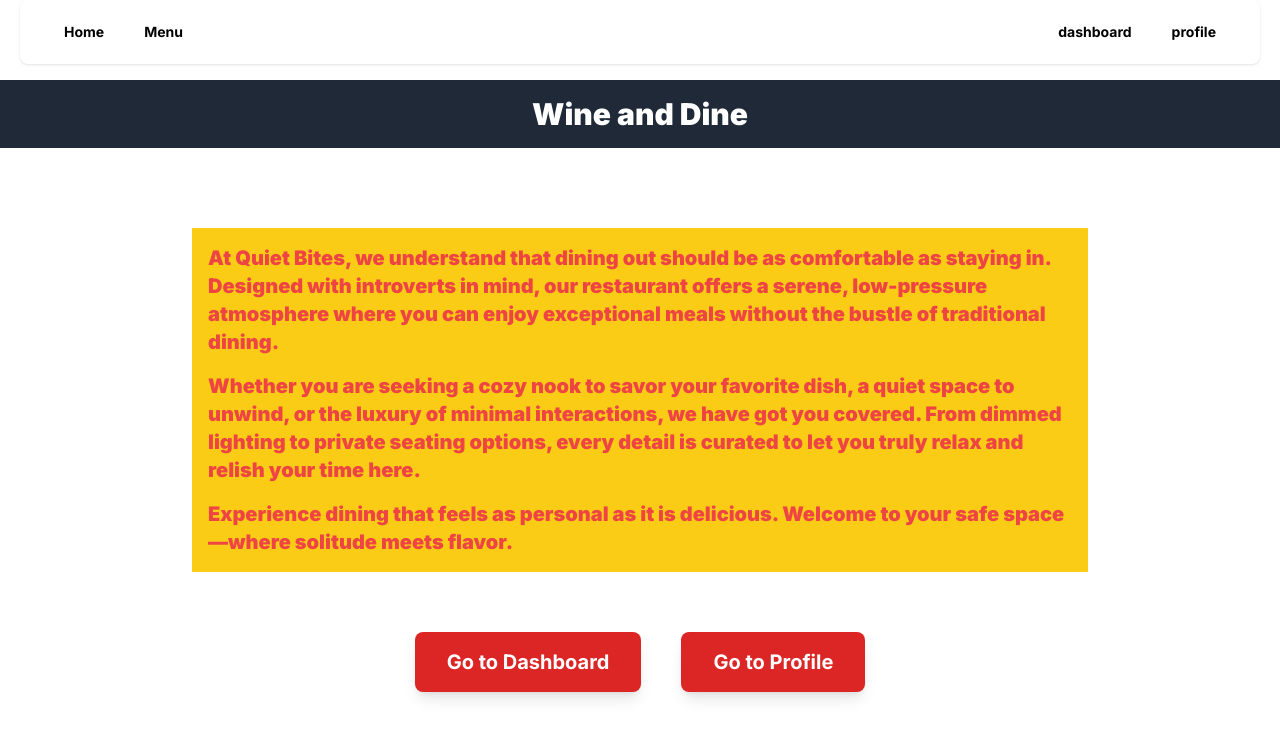
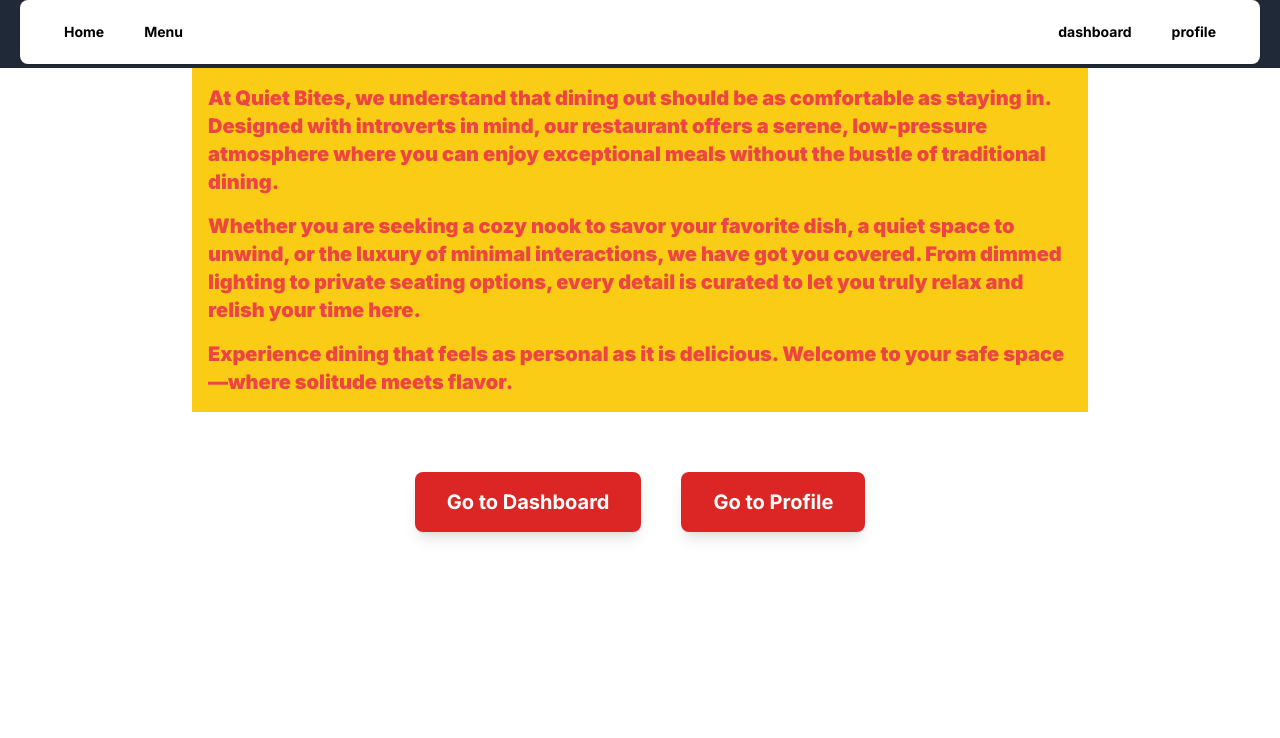
Before and after one commit to P0stt3mp3stAs/wineanddine, a Next.js app: page / in a window 1280 px wide. Shown: the top 738 px of the page. Built offline with nearby package versions, Linux system fonts and the light colour scheme; what aws-amplify would draw is missing.

Commit message:
add env and env local

```diff
--- a/src/app/page.tsx
+++ b/src/app/page.tsx
@@ -4,7 +4,7 @@
 export default async function Home() {
   return (
     <main>
-      <div className="bg-gray-800 text-white p-4 text-center my-20">
+      <div className="bg-gray-800 text-white p-4 text-center my-30">
         <h1 className="text-3xl font-black">Wine and Dine</h1>
       </div>
       <div className="max-w-4xl mx-auto p-4 text-red-500 text-xl bg-yellow-400 font-black">
```
